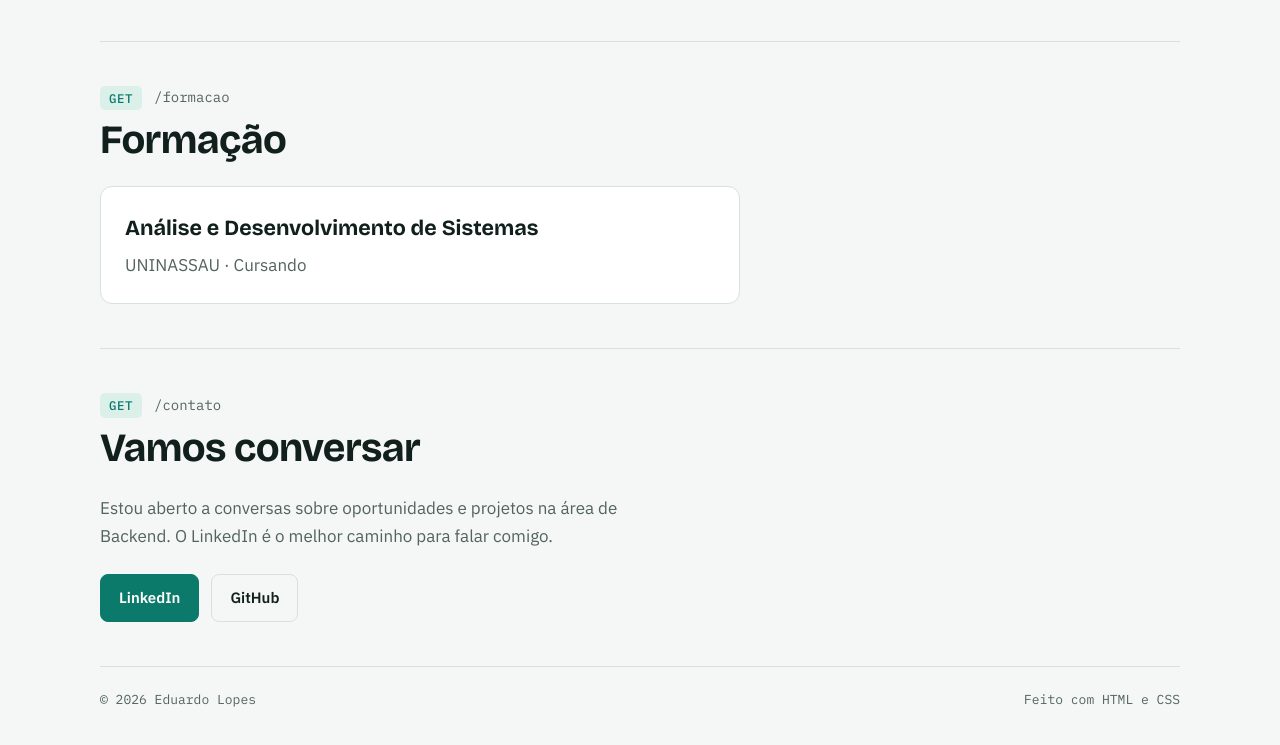
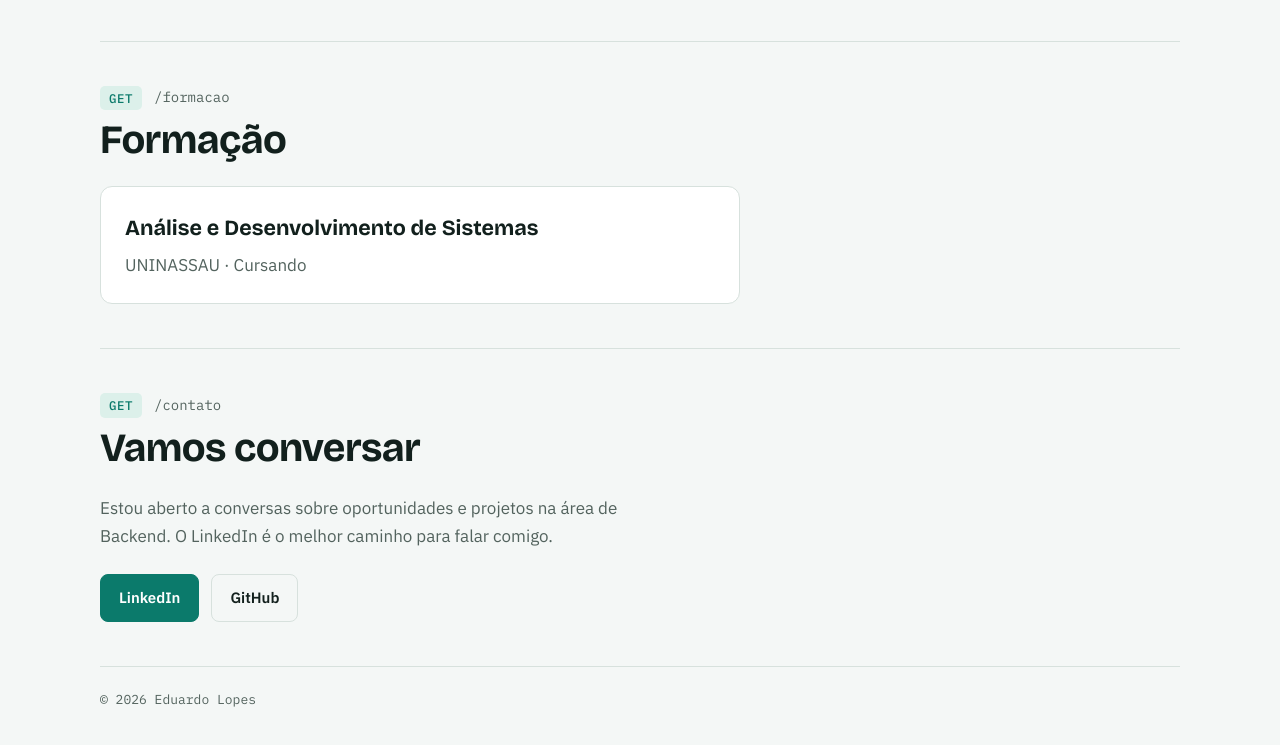
Before and after one commit to eduardolopes79/eduardolopes79.github.io, a plain HTML site: page index.html in a window 1280 px wide. Shown: the part 1764-2509 px from the top of the page. Drawn offline with nearby package versions, Linux system fonts and the light colour scheme.

Commit message:
Remove footer text

```diff
--- a/index.html
+++ b/index.html
@@ -283,7 +283,6 @@ footer { border-top: 1px solid var(--line); padding-top: 22px; display: flex; ju
 
   <footer>
     <span>© <span id="ano">2026</span> Eduardo Lopes</span>
-    <span>Feito com HTML e CSS</span>
   </footer>
 </div>
 
```
